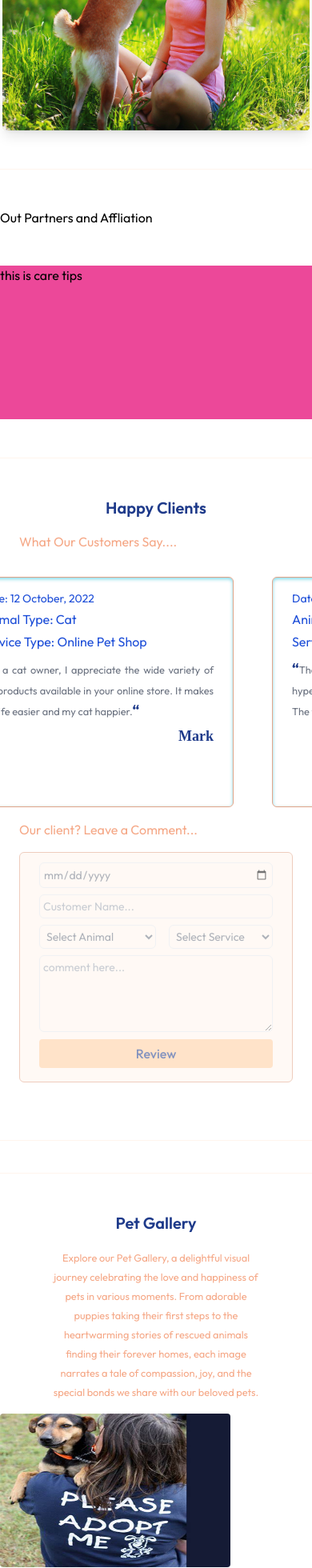
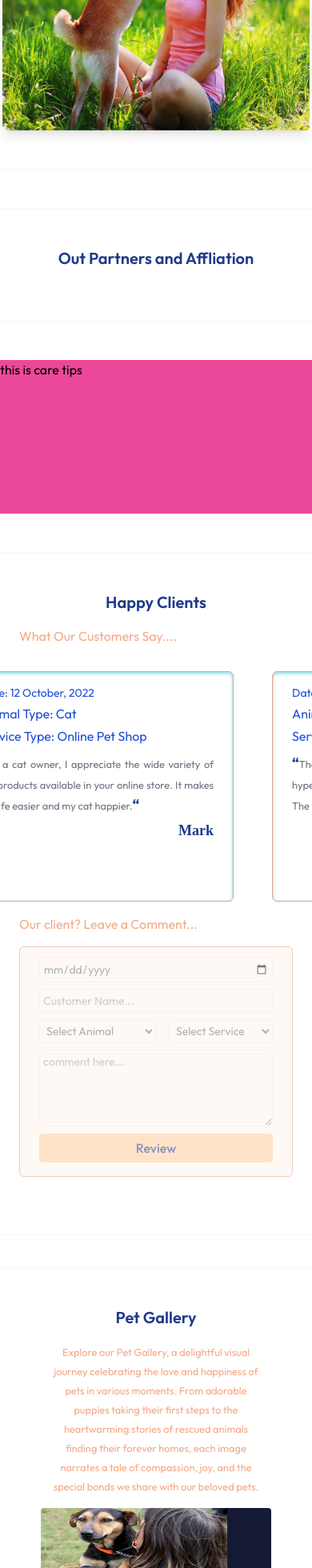
Before and after one commit to QuaziSamiha/PawsomeCare, a React (Vite) app: page / in a window 390 px wide. Shown: the part 7228-9188 px from the top of the page at 80% size. Built offline with nearby package versions, Linux system fonts and the light colour scheme; a web font is replaced by a local one.

Commit message:
modified

```diff
--- a/src/components/Home/Gallery.jsx
+++ b/src/components/Home/Gallery.jsx
@@ -49,7 +49,10 @@ function Gallery() {
   //   console.log(images);
   return (
     <>
-      <div className="text-center border-y border-[#fff5ed] my-10 py-12">
+      <div
+        id="gallery"
+        className="text-center border-y border-[#fff5ed] my-10 py-12"
+      >
         <div>
           <h1 className="mb-4 text-blue-900 text-xl md:text-3xl font-semibold md:font-bold">
             Pet Gallery
@@ -71,7 +74,7 @@ function Gallery() {
           <Slider {...settings}>
             {images.map((image, index) => (
               <>
-                <div>
+                <div className="flex justify-center">
                   <img
                     className="w-72 h-48 rounded"
                     key={index}
--- a/src/components/Home/Home.jsx
+++ b/src/components/Home/Home.jsx
@@ -3,7 +3,7 @@ import About from "./About";
 import CareTips from "./CareTips";
 import Gallery from "./Gallery";
 import Header from "./Header";
-import Partners from "./Partners";
+import Partners from "./Partners/Partners";
 import Services from "./Services/Services";
 
 import Testimonials from "./Testimonials/Testimonials";
--- a/src/components/Home/Partners.jsx
+++ /dev/null
@@ -1,12 +0,0 @@
-function Partners() {
-  return (
-    <>
-      <div>
-        {/* animation */}
-        <h1>Out Partners and Affliation</h1>
-      </div>
-    </>
-  );
-}
-
-export default Partners;
--- /dev/null
+++ b/src/components/Home/Partners/Partners.jsx
@@ -0,0 +1,17 @@
+function Partners() {
+  return (
+    <>
+      <div
+        id="partners"
+        className="text-center border-y border-[#fff5ed] my-10 py-12"
+      >
+        <h1 className="mb-4 text-blue-900 text-xl md:text-3xl font-semibold md:font-bold">
+          Out Partners and Affliation
+        </h1>
+        <h3 className="text-[#f5a887] mb-4 md:mb-8"></h3>
+      </div>
+    </>
+  );
+}
+
+export default Partners;
--- a/src/components/shared/Navbar.jsx
+++ b/src/components/shared/Navbar.jsx
@@ -11,7 +11,9 @@ function Navbar() {
     { id: "services", name: "Services" },
     { id: "about", name: "About Us" },
     { id: "team", name: "Members" },
+    { id: "partners", name: "Partners" },
     { id: "testimonials", name: "Testimonials" },
+    { id: "gallery", name: "Gallery" },
     { id: "careTips", name: "Care Tips" },
   ];
 
@@ -50,7 +52,7 @@ function Navbar() {
         {routes.map((route) => (
           <li
             key={route.id}
-            className="lg:text-lg px-4 cursor-pointer hover:text-[#fdaf66]"
+            className="lg:text-lg px-2 cursor-pointer hover:text-[#fdaf66]"
           >
             <Link
               activeClass="active"
```
